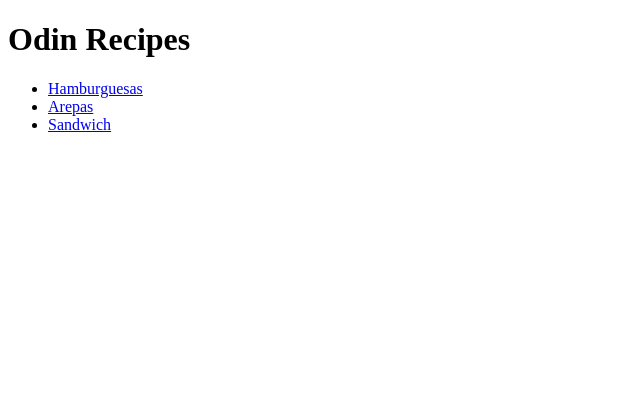
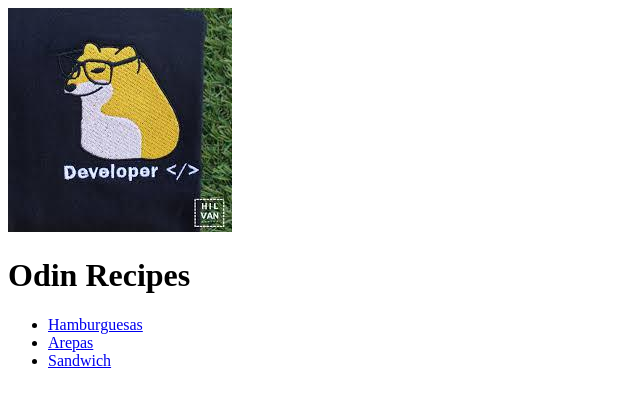
Before and after one commit to Angelnum18/odin-recipes, a plain HTML site: page index.html in a window 1280 px wide. Shown: the whole page, without its empty margins (0-640 px from the left). Drawn offline with Linux system fonts and the light colour scheme.

Commit message:
Add whatsapp group logo

```diff
--- a/index.html
+++ b/index.html
@@ -8,6 +8,7 @@
 </head>
 <body>
     <header>
+    <img src="/img/full-stack-nirvana.jpg" alt="el grupo de los pibes">
     <h1>Odin Recipes</h1>
     <nav>
     <ul>
```
Also changed, not shown: img/full-stack-nirvana.jpg (added).
